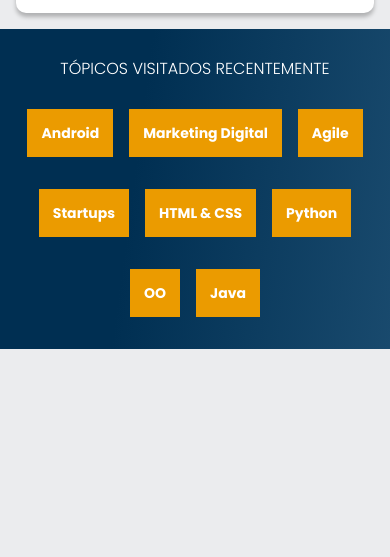
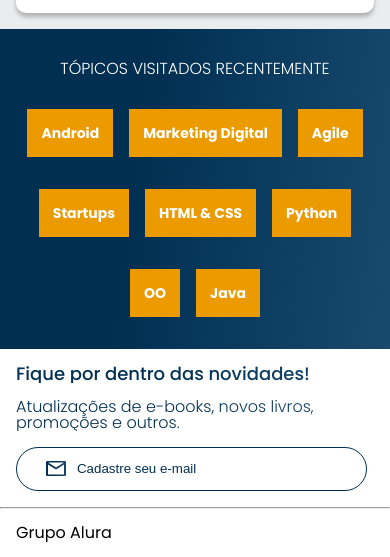
Before and after one commit to maaax7/alura-books, a plain HTML site: page index.html in a window 390 px wide. Shown: the part 1458-2015 px from the top of the page. Before the commit the page ends 1807 px from the top, so only its background shows below. Drawn offline with nearby package versions, Linux system fonts and the light colour scheme.

Commit message:
Finalizando projeto versao mobile

```diff
--- a/index.html
+++ b/index.html
@@ -142,8 +142,18 @@
                 <li class="topicos__lista-item"><a href="#" class="lista-item">Java</a></li>
             </ul>
         </section>
+
+        <section class="novidades">
+            <h2 class="novidades__titulo">Fique por dentro das novidades!</h2>
+            <p class="novidades__texto">Atualizações de e-books, novos livros, promoções e outros.</p>
+            <input type="email" class="novidades__email" placeholder="Cadastre seu e-mail">
+        </section>
+
+        <hr>
     </main>
-    <footer></footer>
+    <footer class="rodape">
+        <h2 class="rodape__titulo">Grupo Alura</h2>
+    </footer>
 
     <script src="https://cdn.jsdelivr.net/npm/swiper@9/swiper-bundle.min.js"></script>
     <script>
--- a/styles/carrossel.css
+++ b/styles/carrossel.css
@@ -1,5 +1,3 @@
-.carrossel {}
-
 .carrossel__titulo {
     color: var(--cor-titulo);
     background-color: var(--cor-branco);
--- /dev/null
+++ b/styles/novidades.css
@@ -0,0 +1,40 @@
+.novidades{
+    background-color: var(--cor-branco);
+    padding: 1em;
+}
+
+.novidades__titulo,
+.novidades__texto {
+    background: var(--cor-gradiente);
+    -webkit-background-clip: text;
+    -webkit-text-fill-color: transparent;
+    background-clip: text;
+
+}
+.novidades__titulo {
+    font-size: 18px;
+    font-weight: 500;
+}
+
+.novidades__texto {
+    font-weight: 300;
+    margin: 1em 0 ;
+}
+
+.novidades__email {
+    background-color: transparent;
+    border: 1px solid var(--cor-subtitulo);
+    border-radius: 24px;
+    color: var(--cor-subtitulo);
+    padding: 1em;
+    width: 90%;
+}
+
+.novidades__email::placeholder{
+    font-family: var(--fonte-padrao);
+    font-weight: 400;
+    color: var(--cor-subtitulo);
+    background: url('../img/Email.svg') no-repeat;
+    background-position: 1em;
+    padding-left: 3.5em;
+}
--- /dev/null
+++ b/styles/rodape.css
@@ -0,0 +1,8 @@
+hr {
+    margin: 0;
+}
+
+.rodape {
+    background-color: var(--cor-branco);
+    padding: 1em;
+}
--- a/styles/styles.css
+++ b/styles/styles.css
@@ -3,6 +3,8 @@
 @import url('./banner.css');
 @import url('./carrossel.css');
 @import url('./topicos.css');
+@import url('./novidades.css');
+@import url('./rodape.css');
 
 :root {
     --cor-de-fundo: #EBECEE;
```
